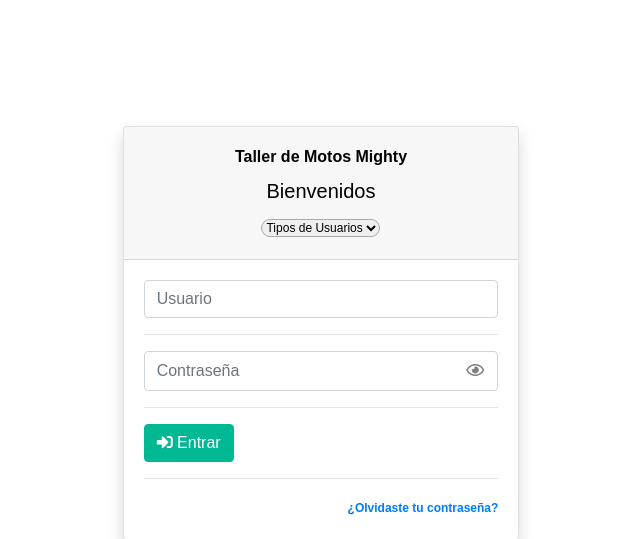
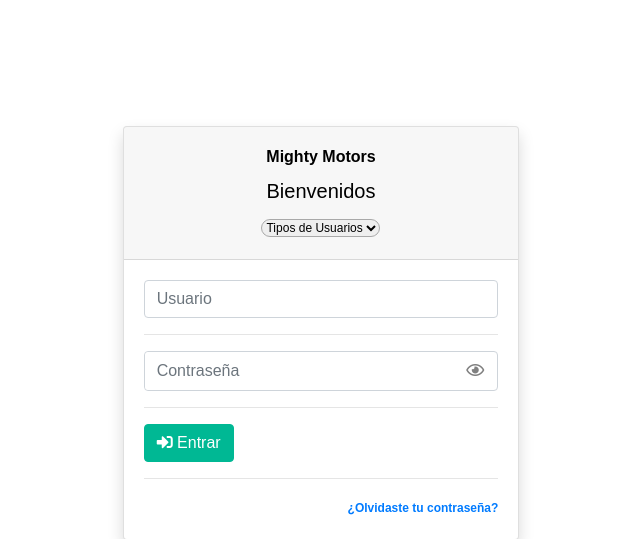
Before and after one commit to Kejebo/proyecto_motos, a PHP site: page / in a window 1280 px wide. Shown: the top 539 px of the page, without its empty margins (319-959 px from the left). Run offline with PHP 8.4, Linux system fonts and the light colour scheme; some libraries are stand-ins or nearby versions; some web fonts are replaced.

Commit message:
Update index.php
Cambio en el  nombre de la empresa

```diff
--- a/Taller_Motos/index.php
+++ b/Taller_Motos/index.php
@@ -24,7 +24,7 @@ $ui = new GUI($config);
     <form action="">
     <div class="card shadow mt-4">
     <div class="card-header" id="titulosCards">
-    <h6 class="card-title" id="nombre_empresa">Taller de Motos Mighty</h6>
+    <h6 class="card-title" id="nombre_empresa">Mighty Motors</h6>
     <h5 class="card-title">Bienvenidos</h5>
 
     <select id="usuarios">
```
